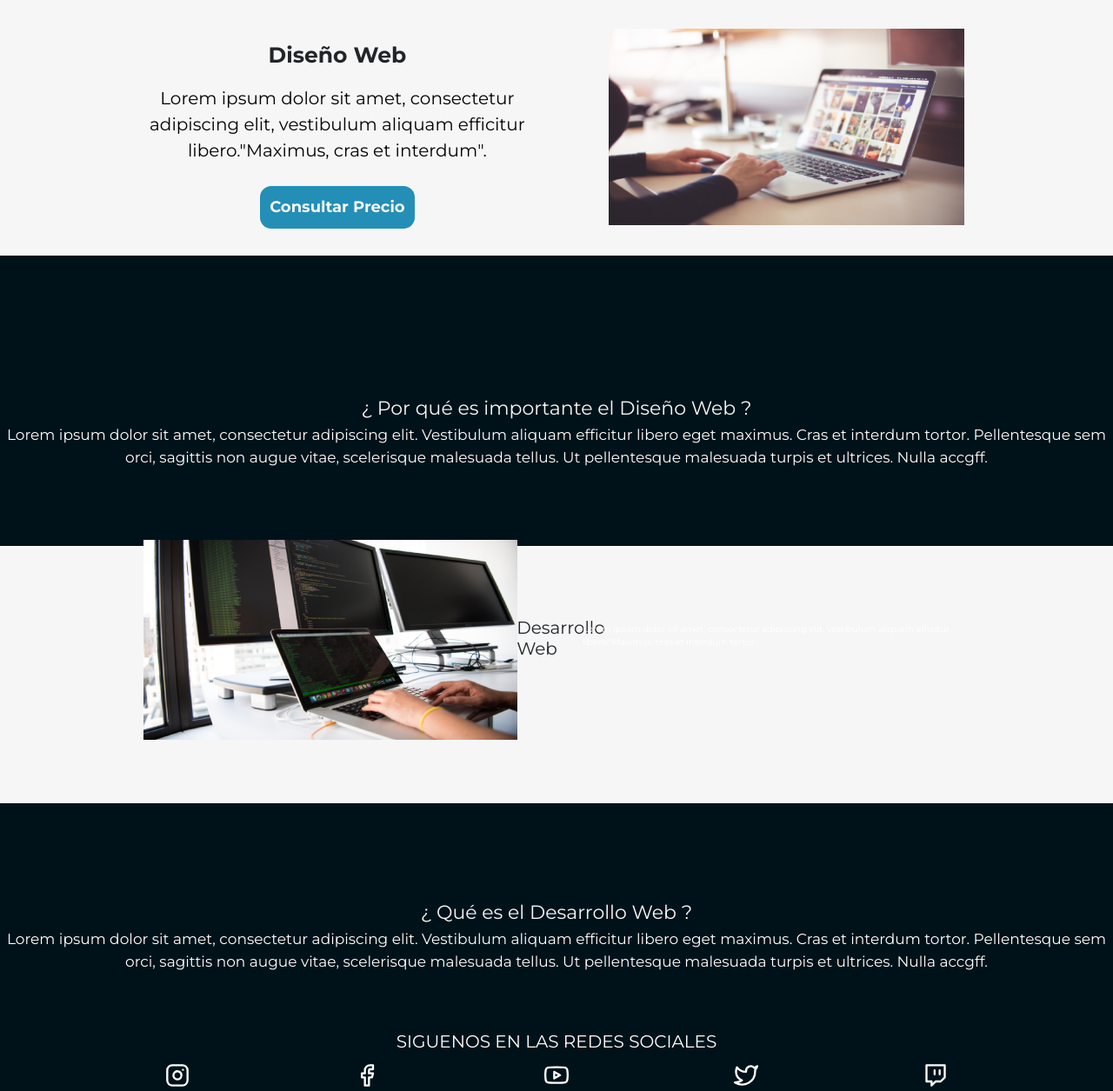
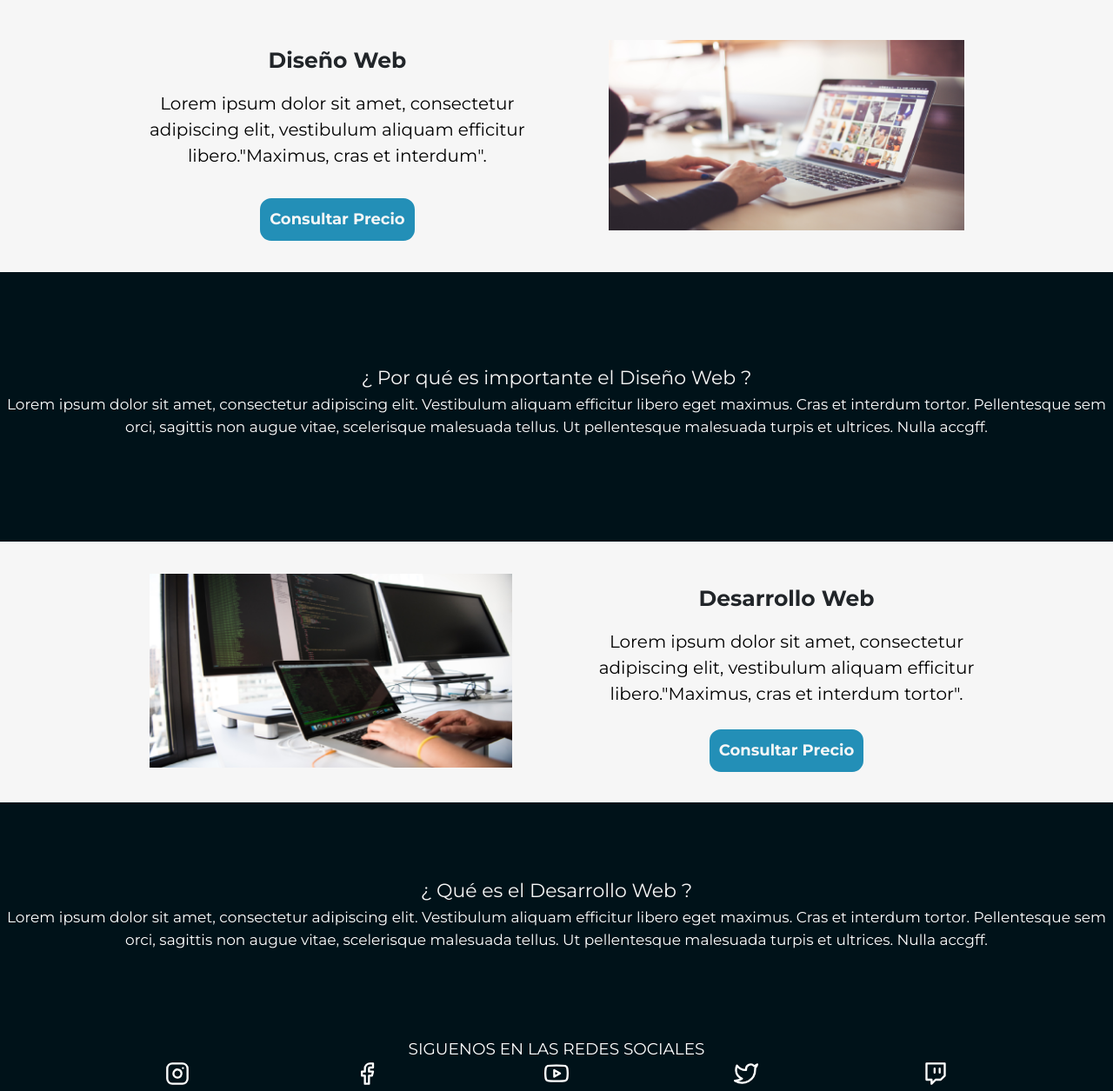
Before and after one commit to Sebastian-Espiritu/proyecto-final, a website: page pages/servicios.html in a window 1280 px wide. Shown: the part 658-1913 px from the top of the page at 87% size. Drawn offline with nearby package versions, Linux system fonts and the light colour scheme.

Commit message:
otros cambios

```diff
--- a/pages/servicios.html
+++ b/pages/servicios.html
@@ -62,12 +62,12 @@
     <div class="services">
         <main class="main_services">
             <section class="sec_dise" id="servicio-dise">
-                <img class="main_services__img" src="../img/dise-services.png" alt="img de Diseño web" width="430px" height="226px">
+                <img class="main_services__img-dise" src="../img/dise-services.png" alt="img de Diseño web">
                 <div class="cont-dise">
                     <h2 class="main_services__titulo font_700 tm_25">Diseño Web</h2>
                     <p class="main_services__texto tm_20">Lorem ipsum dolor sit amet, consectetur adipiscing elit, vestibulum aliquam efficitur libero."Maximus, cras et interdum".</p>
                 </div>
-                <a class="main_services__btn font_700" href="">Consultar Precio</a>
+                <a class="main_services__btn btn-dise font_700" href="">Consultar Precio</a>
             </section>
         </main>
 
@@ -80,10 +80,12 @@
 
         <section class="main_services">
             <div class="sec_desa" id="servicio-desa">
-                <img src="../img/desa-services.png" alt="img de Desarrollo web">
-                <h2>Desarrollo Web</h2>
-                <p>Lorem ipsum dolor sit amet, consectetur adipiscing elit, vestibulum aliquam efficitur libero."Maximus, cras et interdum tortor".</p>
-                <!-- AQUI IRA UN BOTOOONNN -->
+                <img class="main_services__img-desa" src="../img/desa-services.png" alt="img de Desarrollo web">
+                <div class="cont-desa">
+                    <h2 class="main_services__titulo font_700 tm_25">Desarrollo Web</h2>
+                    <p class="main_services__texto tm_20">Lorem ipsum dolor sit amet, consectetur adipiscing elit, vestibulum aliquam efficitur libero."Maximus, cras et interdum tortor".</p>
+                </div>
+                <a class="main_services__btn btn-desa font_700" href="">Consultar Precio</a>
             </div>
         </section>
 
@@ -97,8 +99,7 @@
 
 
     <footer class="footer">
-        <p class="tm_20">SIGUENOS EN LAS REDES SOCIALES</p>
-
+        <p class="tm_20 footer__texto--services">SIGUENOS EN LAS REDES SOCIALES</p>
         <div class="redes">
             <a href="https://www.instagram.com/" target="_blank"><img src="../img/instagram.svg" alt="instagram"></a>
             <a href="https://www.facebook.com/" target="_blank"><img src="../img/facebook.svg" alt="facebook"></a>
--- a/scss/_services.scss
+++ b/scss/_services.scss
@@ -47,7 +47,7 @@
 /*LOS Services ====000000000000000000000=============000000==========*/
 .services {
     display: grid;
-    grid-template-rows: 38rem 25rem 35.5rem 20rem;
+    grid-template-rows: 31.5rem 31rem 30rem 27rem;
     align-items: center;
     grid-template-areas:'sec_dise'
                         'art_dise'
@@ -68,7 +68,18 @@
 }
 .main_services {
     background-color: $blanco--opaco;
+    align-self: stretch;
+}
+.main_services__btn {
+    @include boton(2px, $azul--principal);
+    background-color: $azul--principal;
+    padding: 0.9rem;
+    font-size: 1.8rem;
     align-self: start;
+}
+.main_services__btn:hover {
+    background-color: transparent;
+    color: $azul--oscuro;
 }
 .articles h3{
     color: $blanco--opaco;
@@ -81,16 +92,17 @@
 }
 /*Seccion Diseño*/
 .sec_dise {
+    height: 100%;
     display: grid;
     grid-template-columns: 49.5% 3.5% 47%;
-    grid-template-rows: 216px 80px;
+    grid-template-rows: 73% 27%;
     justify-items: center;
     align-items: center;
     margin: 0 11%;
     grid-template-areas: "texto-dis n img-dis"
                          "btn-dis n img-dis";
 }
-.main_services__img {
+.main_services__img-dise {
     grid-area: img-dis;
     width: 87%;
 }
@@ -107,17 +119,8 @@
     line-height: 3rem;
     margin: 0;
 }
-.main_services__btn {
+.btn-dise {
     grid-area: btn-dis;
-    @include boton(2px, $azul--principal);
-    background-color: $azul--principal;
-    padding: 0.9rem;
-    font-size: 1.8rem;
-    align-self: start;
-}
-.main_services__btn:hover {
-    background-color: transparent;
-    color: $azul--oscuro;
 }
 /*Seccion Desarrolloo*/
 .sec_desa {
@@ -130,3 +133,19 @@
     grid-template-areas: "img-des n texto-des"
                          "img-des n btn-des";
 }
+.main_services__img-desa {
+    grid-area: img-des;
+    width: 87%;
+}
+.cont-desa {
+    grid-area: texto-des;
+    text-align: center;
+}
+.btn-desa {
+    grid-area: btn-des;
+}
+/*Modif. footer*/
+.footer__texto--services {
+    margin: 0 0 0.5px 0;
+    font-size: 18.5px;
+}
```
Also changed, not shown: css/style.css.
